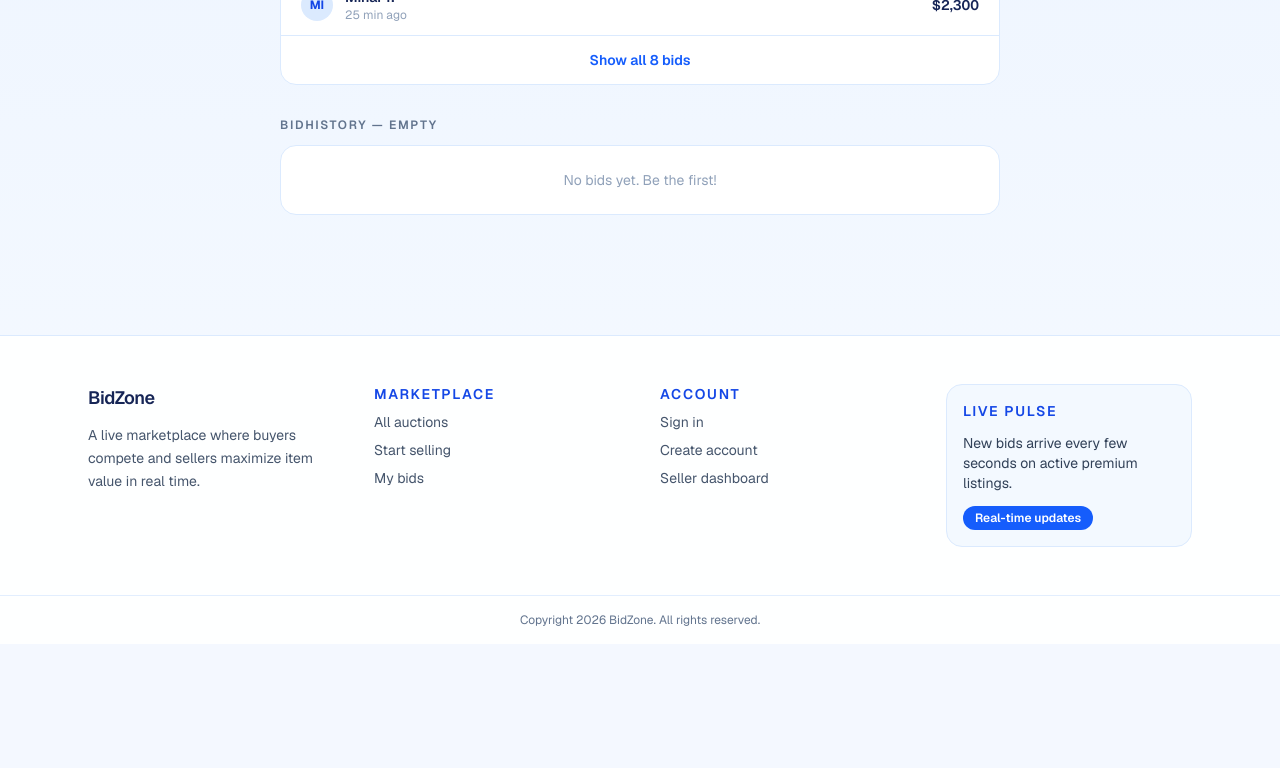
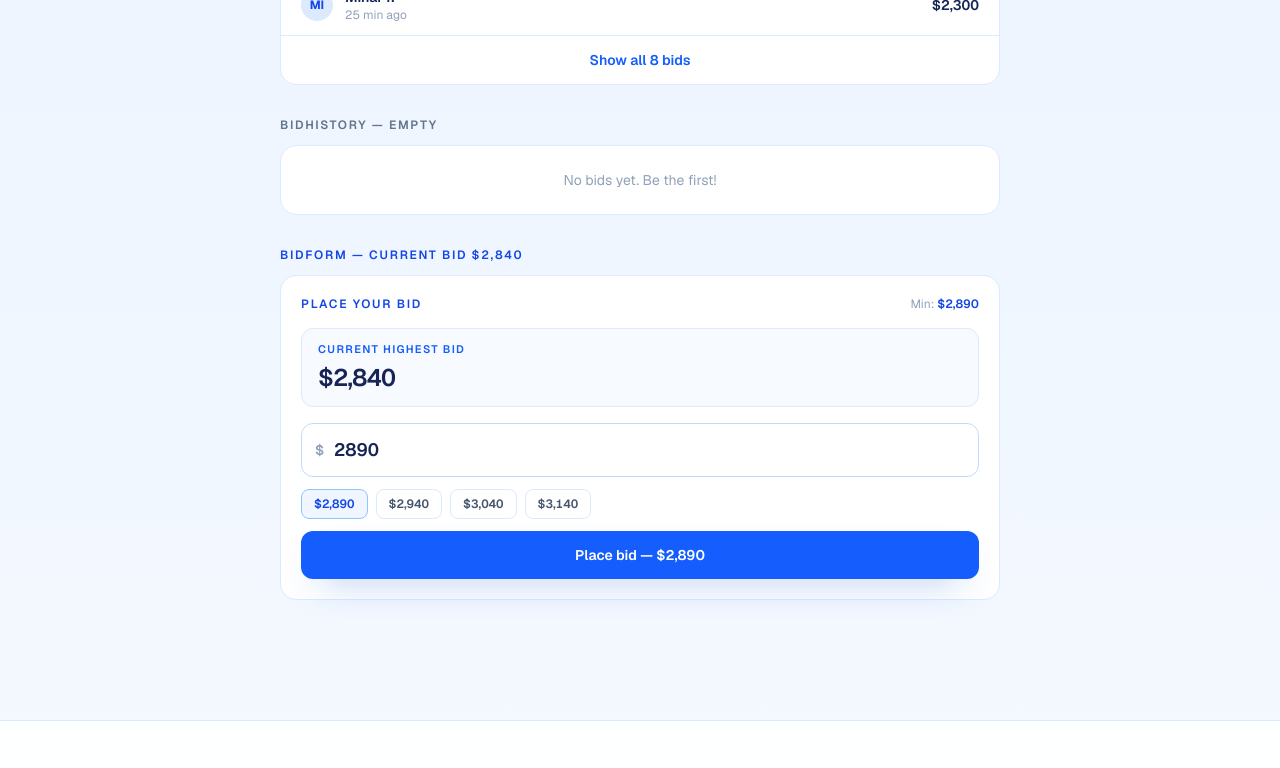
Before and after one commit to ahmdjlt/BidZone, a Next.js app in the folder frontend/: page /auctions/abstract-oil-canvas in a window 1280 px wide. Shown: the part 1090-1858 px from the top of the page. Before the commit the page ends 1734 px from the top, so only its background shows below. Built offline with nearby package versions, Linux system fonts and the light colour scheme.

Commit message:
added BidForm

```diff
--- a/frontend/app/auctions/[id]/page.tsx
+++ b/frontend/app/auctions/[id]/page.tsx
@@ -5,6 +5,7 @@ import Navbar from "@/components/layout/Navbar";
 import Footer from "@/components/layout/Footer";
 import CountdownTimer from "@/components/auction/CountdownTimer";
 import BidHistory, { type Bid } from "@/components/auction/BidHistory";
+import BidForm from "@/components/auction/BidForm";
 
 const demoBids: Bid[] = [
   { id: "b1", bidder: "Alex M.", amount: "$2,840", time: "2 min ago" },
@@ -68,6 +69,12 @@ export default function AuctionDetailPage({
             <p className="mb-3 text-xs font-semibold uppercase tracking-[0.14em] text-slate-500">BidHistory — Empty</p>
             <BidHistory bids={[]} />
           </section>
+
+          {/* BidForm demo */}
+          <section>
+            <p className="mb-3 text-xs font-semibold uppercase tracking-[0.14em] text-blue-700">BidForm — Current bid $2,840</p>
+            <BidForm currentBid={2840} minIncrement={50} />
+          </section>
         </div>
       </main>
       <Footer />
--- a/frontend/components/auction/BidForm.tsx
+++ b/frontend/components/auction/BidForm.tsx
@@ -1,5 +1,133 @@
-// BidForm - input form for placing a bid on an auction, validates minimum bid amount
+"use client";
 
-export default function BidForm() {
-  return <></>;
+import { useState } from "react";
+
+interface BidFormProps {
+  currentBid: number;
+  minIncrement?: number;
+  onPlaceBid?: (amount: number) => void;
 }
+
+export default function BidForm({
+  currentBid,
+  minIncrement = 50,
+  onPlaceBid,
+}: BidFormProps) {
+  const minimumBid = currentBid + minIncrement;
+  const [amount, setAmount] = useState(minimumBid.toString());
+  const [error, setError] = useState("");
+  const [isSubmitting, setIsSubmitting] = useState(false);
+  const [success, setSuccess] = useState(false);
+
+  const quickAmounts = [
+    minimumBid,
+    minimumBid + minIncrement,
+    minimumBid + minIncrement * 3,
+    minimumBid + minIncrement * 5,
+  ];
+
+  function handleSubmit(e: React.FormEvent) {
+    e.preventDefault();
+    const numAmount = parseFloat(amount);
+
+    if (isNaN(numAmount)) {
+      setError("Please enter a valid amount");
+      return;
+    }
+    if (numAmount < minimumBid) {
+      setError(`Minimum bid is $${minimumBid.toLocaleString()}`);
+      return;
+    }
+
+    setError("");
+    setIsSubmitting(true);
+
+    // Simulate API call
+    setTimeout(() => {
+      setIsSubmitting(false);
+      setSuccess(true);
+      onPlaceBid?.(numAmount);
+      setTimeout(() => setSuccess(false), 2000);
+    }, 800);
+  }
+
+  return (
+    <div className="rounded-2xl border border-blue-100 bg-white p-5">
+      <div className="mb-4 flex items-center justify-between">
+        <p className="text-xs font-semibold uppercase tracking-[0.14em] text-blue-700">
+          Place your bid
+        </p>
+        <p className="text-xs text-slate-400">
+          Min: <span className="font-semibold text-blue-700">${minimumBid.toLocaleString()}</span>
+        </p>
+      </div>
+
+      <div className="mb-4 rounded-xl border border-blue-100 bg-blue-50/50 px-4 py-3">
+        <p className="text-[11px] font-semibold uppercase tracking-[0.12em] text-blue-600">
+          Current highest bid
+        </p>
+        <p className="mt-1 text-2xl font-semibold tabular-nums tracking-tight text-blue-950">
+          ${currentBid.toLocaleString()}
+        </p>
+      </div>
+
+      <form onSubmit={handleSubmit} className="space-y-3">
+        <div>
+          <div className="relative">
+            <span className="absolute left-3.5 top-1/2 -translate-y-1/2 text-sm font-semibold text-slate-400">
+              $
+            </span>
+            <input
+              type="number"
+              value={amount}
+              onChange={(e) => {
+                setAmount(e.target.value);
+                setError("");
+              }}
+              min={minimumBid}
+              step={minIncrement}
+              className="w-full rounded-xl border border-blue-200 bg-white py-3 pl-8 pr-4 text-lg font-semibold tabular-nums text-blue-950 outline-none transition-colors placeholder:text-slate-300 focus:border-blue-400 focus:ring-2 focus:ring-blue-100"
+              placeholder={minimumBid.toString()}
+            />
+          </div>
+          {error && (
+            <p className="mt-1.5 text-xs font-medium text-red-500">{error}</p>
+          )}
+        </div>
+
+        {/* Quick bid buttons */}
+        <div className="flex flex-wrap gap-2">
+          {quickAmounts.map((q) => (
+            <button
+              key={q}
+              type="button"
+              onClick={() => {
+                setAmount(q.toString());
+                setError("");
+              }}
+              className={`rounded-lg border px-3 py-1.5 text-xs font-semibold tabular-nums transition-colors ${parseFloat(amount) === q
+                  ? "border-blue-300 bg-blue-50 text-blue-700"
+                  : "border-blue-100 bg-white text-slate-600 hover:border-blue-200 hover:bg-blue-50/50"
+                }`}
+            >
+              ${q.toLocaleString()}
+            </button>
+          ))}
+        </div>
+
+        <button
+          type="submit"
+          disabled={isSubmitting}
+          className={`w-full rounded-xl py-3.5 text-sm font-semibold text-white shadow-[0_16px_36px_-20px_rgba(16,84,209,0.85)] transition-all ${success
+              ? "bg-green-500"
+              : isSubmitting
+                ? "cursor-wait bg-blue-400"
+                : "bg-blue-600 hover:bg-blue-700 active:scale-[0.98]"
+            }`}
+        >
+          {success ? "✓ Bid placed!" : isSubmitting ? "Placing bid..." : `Place bid — $${parseFloat(amount || "0").toLocaleString()}`}
+        </button>
+      </form>
+    </div>
+  );
+}
--- a/frontend/components/auction/LiveBidFeed.tsx
+++ b/frontend/components/auction/LiveBidFeed.tsx
@@ -1,4 +1,3 @@
-// LiveBidFeed - real-time feed of incoming bids via WebSocket
 
 export default function LiveBidFeed() {
   return <></>;
```
